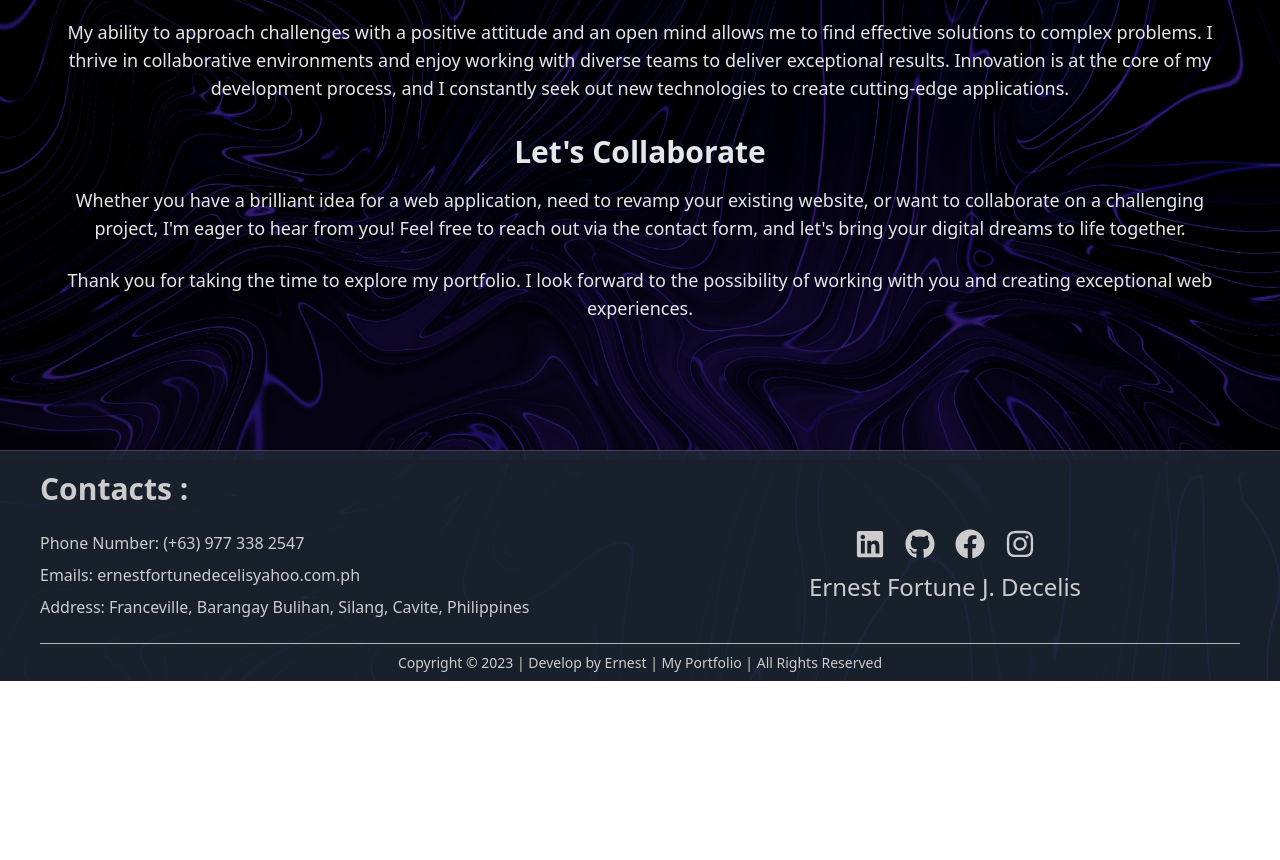
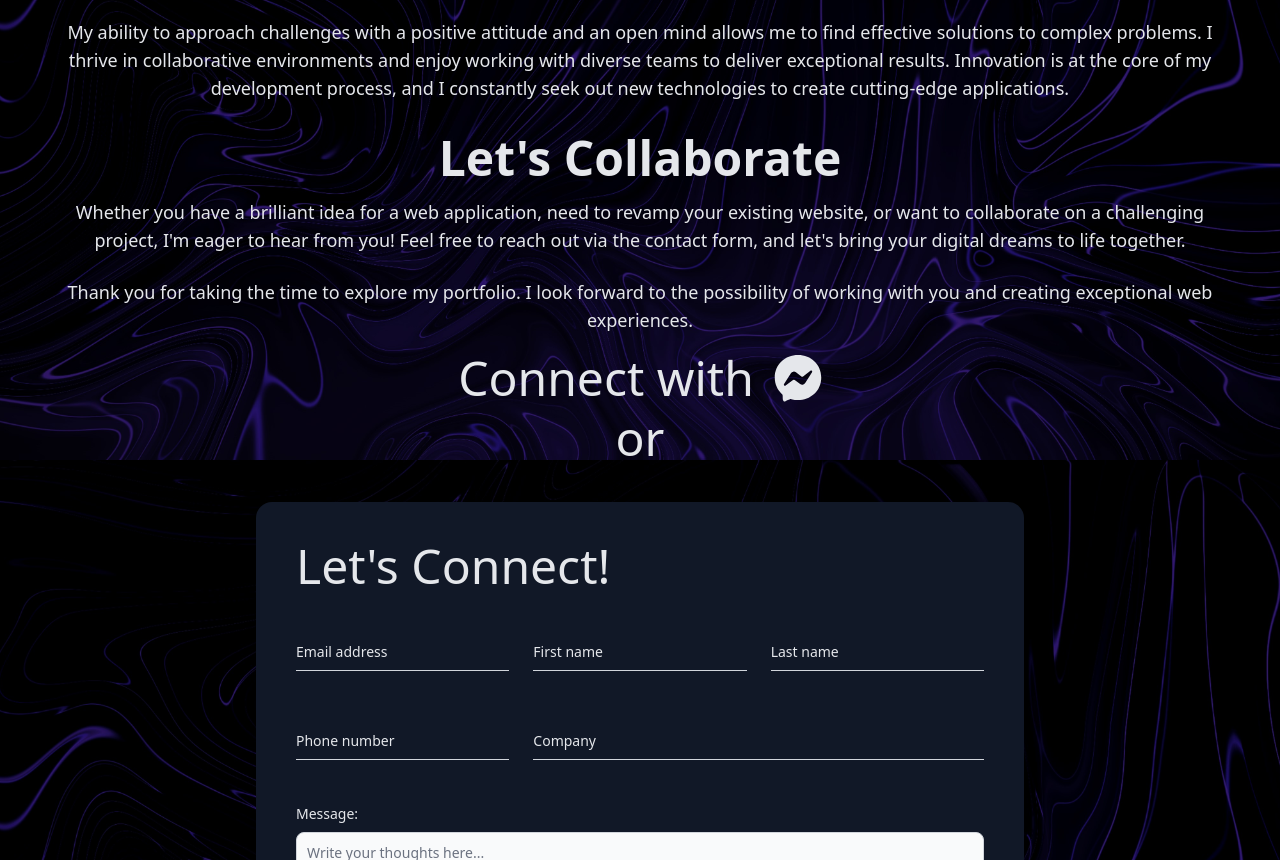
Before and after one commit to ernest07dec/DecelisPortfolio, a React (Create React App) app: page /about in a window 1280 px wide. Shown: the part 1940-2800 px from the top of the page. Before the commit the page ends 2621 px from the top, so only its background shows below. Built offline with nearby package versions, Linux system fonts and the light colour scheme.

Commit message:
aaaalmost

```diff
--- a/src/pages/About.js
+++ b/src/pages/About.js
@@ -1,11 +1,5 @@
 import React, { useEffect } from "react";
-import {
-  FaLinkedin,
-  FaGithub,
-  FaFacebook,
-  FaInstagram,
-  FaDiscord,
-} from "react-icons/fa";
+import { FaFacebookMessenger } from "react-icons/fa";
 import About1 from "../assets/about1.jpg";
 import About2 from "../assets/about2.jpg";
 import About3 from "../assets/about3.jpg";
@@ -26,7 +20,7 @@ export const About = () => {
             ></img>
           </div>
 
-          <div className="mt-12 pb-8 max-w-screen-xl mx-auto px-5">
+          <div className="mt-12 max-w-screen-xl mx-auto px-5">
             <div className="py-8 px-4 sm:px-6 lg:px-8 col-span-1 md:col-span-2 text-center">
               <div className="max-w-7xl mx-auto">
                 <div className="mb-8">
@@ -59,7 +53,7 @@ export const About = () => {
                 </div>
               </div>
             </div>
-            <div className="py-8 px-4 sm:px-6 lg:px-8 text-center">
+            <div className="pt-8 px-4 sm:px-6 lg:px-8 text-center">
               <div className="max-w-7xl mx-auto">
                 <div className="mb-8">
                   <h2 className="text-3xl font-semibold mb-4">About Me</h2>
@@ -142,7 +136,7 @@ export const About = () => {
                 </div>
 
                 <div className="mb-8">
-                  <h2 className="text-3xl font-semibold mb-4">
+                  <h2 className="text-5xl font-semibold mb-4">
                     Let's Collaborate
                   </h2>
                   <p className="text-lg mb-6">
@@ -158,57 +152,128 @@ export const About = () => {
                     creating exceptional web experiences.
                   </p>
                 </div>
+                <div className="w-full flex justify-center items-center">
+                  <a
+                    href="http://m.me/ernest07dec"
+                    className="text-5xl flex justify-end items-end animate-bounce"
+                    target="_blank"
+                  >
+                    Connect with <FaFacebookMessenger className="ml-5" />
+                  </a>
+                </div>
               </div>
             </div>
           </div>
-          <div className="col-span-2 text-left flex flex-col justify-between py-4">
-            {/* <p className="text-2xl  indent-10">
-              Welcome to my portfolio website! I'm thrilled to have you here.
-              Allow me to introduce myself; I am a passionate and creative
-              full-stack web developer on a mission to turn ideas into stunning
-              digital realities. From an early age, I found myself captivated by
-              the infinite possibilities that technology could offer. This
-              fascination led me to embark on a journey to become a skilled
-              developer, and now I am proud to call myself a full-stack expert.
-              With a strong foundation in both front-end and back-end
-              development, I enjoy building robust and user-friendly web
-              applications that leave a lasting impact. My development journey
-              began with an insatiable curiosity for programming languages and
-              frameworks. As the years passed, I immersed myself in various
-              technologies, including HTML, CSS, JavaScript, Python, Node.js,
-              React, and more. Each project I tackled honed my skills and
-              deepened my understanding of software development. But being a web
-              developer is not just about writing code; it's about translating
-              visions into tangible solutions. I believe in the power of
-              collaboration and open communication to ensure that the end
-              product exceeds expectations. By working closely with clients and
-              teams, I can deliver results that not only meet technical
-              requirements but also resonate with the target audience. One
-              aspect that sets me apart as a developer is my dedication to
-              continuous learning and improvement. Technology is constantly
-              evolving, and I eagerly embrace new trends and innovations to stay
-              at the forefront of the industry. This adaptability allows me to
-              provide modern, future-proof solutions for every project I
-              undertake. In addition to my technical skills, I have a keen eye
-              for design and aesthetics. I understand that user experience is
-              paramount in today's digital landscape, and I take pride in
-              crafting intuitive interfaces that engage and delight users.
-              Throughout my portfolio, you'll find a diverse range of projects
-              that showcase my versatility as a full-stack web developer.
-              Whether it's building dynamic e-commerce platforms, creating
-              interactive web applications, or optimizing websites for peak
-              performance, I pour my heart and soul into every line of code.
-              Thank you for visiting my portfolio website; I hope you enjoy
-              exploring my work. If you have any questions or would like to
-              collaborate on an exciting project, feel free to reach out. Let's
-              bring your ideas to life together!
-            </p>
-            <p className="text-2xl mt-3 indent-10">
-              "Embrace the winds of change, for in the realm of technology,
-              continuous learning is the compass that guides us through the
-              ever-evolving landscape."
-            </p> */}
-          </div>
+        </section>
+        <section className="max-w-screen-xl pb-10 px-10 mx-auto">
+          <h2 className="text-5xl mb-10 text-center">or</h2>
+          <form className="max-w-screen-md mx-auto flex flex-col justify-center bg-gray-900 p-10 rounded-2xl">
+            <h2 className="text-5xl mb-10">Let's Connect!</h2>
+            <div className="grid md:grid-cols-3 grid-cols-2 gap-6">
+              <div className="relative z-0 w-full mb-6 group">
+                <input
+                  type="email"
+                  name="floating_email"
+                  id="floating_email"
+                  className="block py-2.5 px-0 w-full text-sm bg-transparent border-0 border-b border-gray-300 appearance-none dark:text-white dark:border-gray-600 dark:focus:border-blue-500 focus:outline-none focus:ring-0 focus:border-indigo-500 peer"
+                  placeholder=" "
+                  required
+                />
+                <label
+                  htmlFor="floating_email"
+                  className="peer-focus:font-medium absolute text-sm text-gray-200 dark:text-gray-400 duration-300 transform -translate-y-6 scale-75 left-0 top-3 -z-10 origin-[0] peer-focus:left-0 peer-focus:text-indigo-500 peer-focus:dark:text-indigo-500 peer-placeholder-shown:scale-100 peer-placeholder-shown:translate-y-0 peer-focus:scale-75 peer-focus:-translate-y-6"
+                >
+                  Email address
+                </label>
+              </div>
+              <div className="relative z-0 w-full mb-6 group">
+                <input
+                  type="text"
+                  name="floating_first_name"
+                  id="floating_first_name"
+                  className="block py-2.5 px-0 w-full text-sm bg-transparent border-0 border-b border-gray-300 appearance-none dark:text-white dark:border-gray-600 dark:focus:border-indigo-500 focus:outline-none focus:ring-0 focus:border-indigo-500 peer"
+                  placeholder=" "
+                  required
+                />
+                <label
+                  htmlFor="floating_first_name"
+                  className="peer-focus:font-medium absolute text-sm text-gray-200 dark:text-gray-400 duration-300 transform -translate-y-6 scale-75 left-0 top-3 -z-10 origin-[0] peer-focus:left-0 peer-focus:text-indigo-500 peer-focus:dark:text-indigo-500 peer-placeholder-shown:scale-100 peer-placeholder-shown:translate-y-0 peer-focus:scale-75 peer-focus:-translate-y-6"
+                >
+                  First name
+                </label>
+              </div>
+              <div className="relative z-0 w-full mb-6 group">
+                <input
+                  type="text"
+                  name="floating_last_name"
+                  id="floating_last_name"
+                  className="block py-2.5 px-0 w-full text-sm bg-transparent border-0 border-b border-gray-300 appearance-none dark:text-white dark:border-gray-600 dark:focus:border-indigo-500 focus:outline-none focus:ring-0 focus:border-indigo-500 peer"
+                  placeholder=" "
+                  required
+                />
+                <label
+                  htmlFor="floating_last_name"
+                  className="peer-focus:font-medium absolute text-sm text-gray-200 dark:text-gray-400 duration-300 transform -translate-y-6 scale-75 left-0 top-3 -z-10 origin-[0] peer-focus:left-0 peer-focus:text-indigo-500 peer-focus:dark:text-indigo-500 peer-placeholder-shown:scale-100 peer-placeholder-shown:translate-y-0 peer-focus:scale-75 peer-focus:-translate-y-6"
+                >
+                  Last name
+                </label>
+              </div>
+              <div className="relative z-0 w-full mb-6 group">
+                <input
+                  type="text"
+                  name="floating_phone"
+                  id="floating_phone"
+                  className=" block py-2.5 px-0 w-full text-sm bg-transparent border-0 border-b border-gray-300 appearance-none dark:text-white dark:border-gray-600 dark:focus:border-indigo-500 focus:outline-none focus:ring-0 focus:border-indigo-500 peer"
+                  placeholder=" "
+                  required
+                />
+                <label
+                  htmlFor="floating_phone"
+                  className="peer-focus:font-medium absolute text-sm text-gray-200 dark:text-gray-400 duration-300 transform -translate-y-6 scale-75 left-0 top-3 -z-10 origin-[0] peer-focus:left-0 peer-focus:text-indigo-500 peer-focus:dark:text-indigo-500 peer-placeholder-shown:scale-100 peer-placeholder-shown:translate-y-0 peer-focus:scale-75 peer-focus:-translate-y-6"
+                >
+                  Phone number
+                </label>
+              </div>
+              <div className="relative z-0 w-full md:col-span-2 mb-6 group">
+                <input
+                  type="text"
+                  name="floating_company"
+                  id="floating_company"
+                  className=" block py-2.5 px-0 w-full text-sm bg-transparent border-0 border-b border-gray-300 appearance-none dark:text-white dark:border-gray-600 dark:focus:border-indigo-500 focus:outline-none focus:ring-0 focus:border-indigo-500 peer"
+                  placeholder=" "
+                  required
+                />
+                <label
+                  htmlFor="floating_company"
+                  className="peer-focus:font-medium absolute text-sm text-gray-200 dark:text-gray-400 duration-300 transform -translate-y-6 scale-75 left-0 top-3 -z-10 origin-[0] peer-focus:left-0 peer-focus:text-indigo-500 peer-focus:dark:text-indigo-500 peer-placeholder-shown:scale-100 peer-placeholder-shown:translate-y-0 peer-focus:scale-75 peer-focus:-translate-y-6"
+                >
+                  Company
+                </label>
+              </div>
+            </div>
+            <div className="my-5">
+              <label
+                htmlFor="message"
+                className="block mb-2 text-sm text-left font-medium dark:text-white"
+              >
+                Message:
+              </label>
+              <textarea
+                id="message"
+                rows="5"
+                className="block p-2.5 w-full text-sm text-gray-900 bg-gray-50 rounded-lg border border-gray-300 focus:ring-blue-500 focus:border-blue-500 dark:bg-gray-700 dark:border-gray-600 dark:placeholder-gray-400 dark:text-white dark:focus:ring-blue-500 dark:focus:border-blue-500"
+                placeholder="Write your thoughts here..."
+              ></textarea>
+            </div>
+            <div>
+              <button
+                type="submit"
+                className=" ring-2 ring-blue-200 text-lg hover:ring-4 hover:ring-blue-300 font-medium text-sm px-6 py-2 text-center mt-4"
+              >
+                Submit
+              </button>
+            </div>
+          </form>
         </section>
       </div>
     </div>
```
Also changed, not shown: src/components/Footer.js (+8 -1 lines), src/components/Header.js (+10 -0 lines), 1 other file (tests, documents, lock files or other folders).
